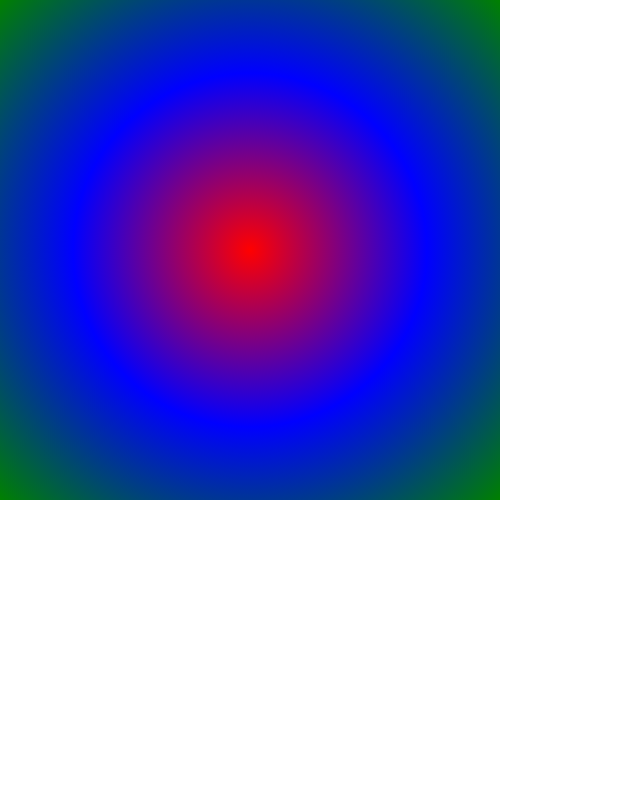
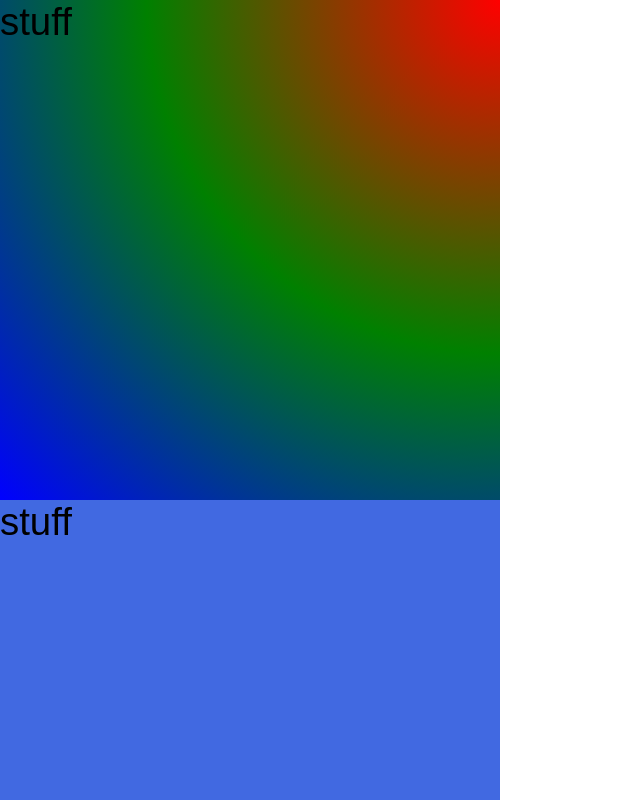
Before and after one commit to ElreyB/radial-gradient, a React (Create React App) app: page / in a window 1280 px wide. Shown: the top 800 px of the page, without its empty margins (0-640 px from the left). Built offline with nearby package versions, Linux system fonts and the light colour scheme.

Commit message:
add objects to styles

```diff
--- a/src/App.js
+++ b/src/App.js
@@ -1,16 +1,91 @@
 import React, { Component } from 'react';
-import logo from './logo.svg';
-import style from 'styled-components';
+import style, { ThemeProvider } from 'styled-components';
 
-const Card = style.div`
+const RedialCard = style.div`
+  font-size: ${props => {
+    if (props.xl) return props.theme.fontSize.xl;
+    if (props.lg) return props.theme.fontSize.lg;
+    if (props.md) return props.theme.fontSize.md;
+    if (props.sm) return props.theme.fontSize.sm;
+    return props.theme.fontSize.nm;
+  }};
   width: 500px;
   height: 500px;
-  background: radial-gradient(ellipse farthest-corner at center, red 0, blue, green 100%);
+  background: ${props => {
+    // console.log(typeof props.radial);
+    if (typeof props.radial === 'string') return props.radial;
+    if (typeof props.radial === 'object') {
+      const shape = props.radial.shape ? `${props.radial.shape},` : '';
+      const size = props.radial.size ? `${props.radial.size},` : '';
+      const position = props.radial.position ? `${props.radial.position},` : '';
+      return `radial-gradient( ${position} ${props.radial.startColor}, ${
+        props.radial.lastColor
+      })`;
+    }
+    if (props.radial) return 'radial-gradient(at top right, red, green, blue)';
+    return props.theme.colors.primary;
+  }};
 `;
+
+const theme = {
+  colors: {
+    primary: 'royalblue',
+    secondary: 'teal',
+    text: 'black'
+  },
+  fontSize: {
+    xl: '2.4rem',
+    lg: '1.8rem',
+    md: '1.3rem',
+    nm: '1rem',
+    sm: '0.75rem'
+  }
+};
+
+const diffRadial = 'radial-gradient(red, blue)';
+const objRadial = {
+  startColor: 'green',
+  lastColor: 'yellow'
+};
+const bigObjRadial = {
+  shape: 'circle',
+  size: 'farthest-corner',
+  position: 'at bottom left',
+  startColor: 'white',
+  lastColor: 'black'
+};
 
 class App extends Component {
   render() {
-    return <Card />;
+    // console.log(diffRadial);
+
+    return (
+      <div>
+        <ThemeProvider theme={theme}>
+          <RedialCard radial xl>
+            stuff
+          </RedialCard>
+        </ThemeProvider>
+        <ThemeProvider theme={theme}>
+          <RedialCard xl>stuff</RedialCard>
+        </ThemeProvider>
+        <ThemeProvider theme={theme}>
+          <RedialCard radial={diffRadial} xl>
+            stuff
+          </RedialCard>
+        </ThemeProvider>
+        <ThemeProvider theme={theme}>
+          <RedialCard radial={objRadial} xl>
+            stuff
+          </RedialCard>
+        </ThemeProvider>
+        <ThemeProvider theme={theme}>
+          <RedialCard radial={bigObjRadial} xl>
+            stuff
+          </RedialCard>
+        </ThemeProvider>
+      </div>
+    );
   }
 }
 
```
